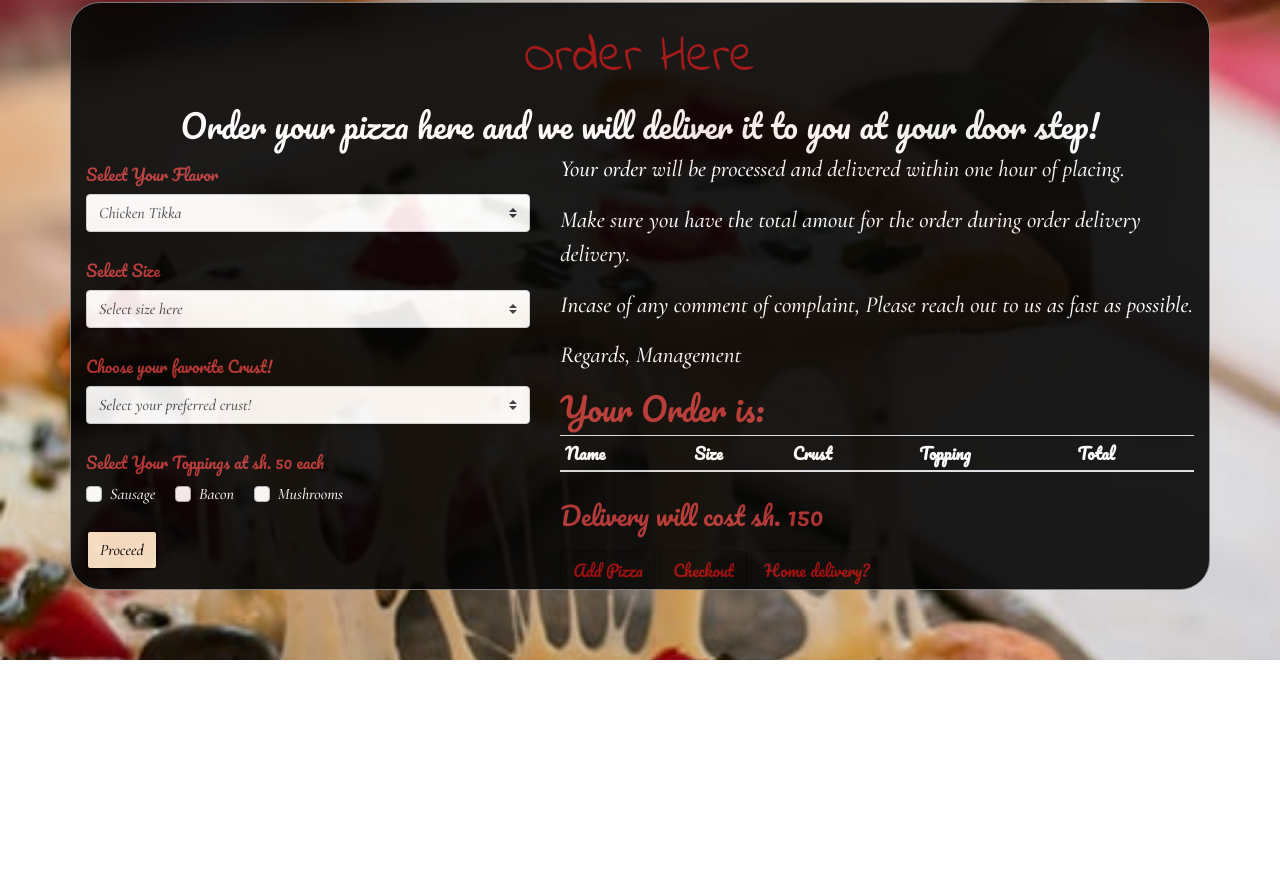
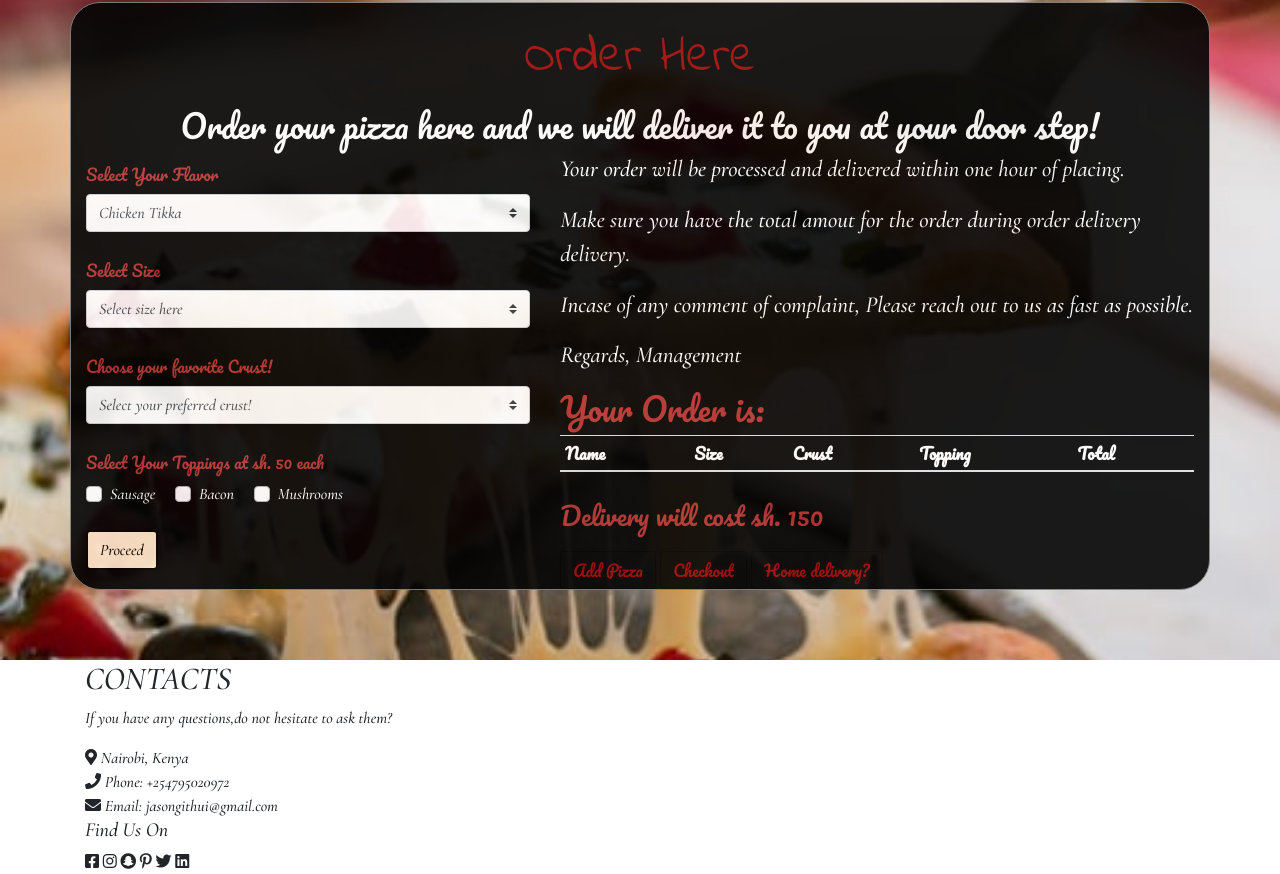
Before and after one commit to jasongithui/wk4-ip, a plain HTML site: page index.html in a window 1280 px wide. Shown: the part 1890-2764 px from the top of the page. Before the commit the page ends 2550 px from the top, so only its background shows below. Drawn offline with nearby package versions, Linux system fonts and the light colour scheme.

Commit message:
add contact section

```diff
--- a/css/styles.css
+++ b/css/styles.css
@@ -247,3 +247,7 @@ header {
     background-color: rgb(7, 7, 7);
     transition: 0.5s ease-in;
 }
+/*--section3--*/
+.section3 {
+    background:
+}
--- a/index.html
+++ b/index.html
@@ -194,23 +194,41 @@
             </div>
           </div>
         </div>
+      </section>
+    </div>
+     <!--Contact section-->
+     <div class="section3">
+       <section>
+        <div class="container">
 
-
-
-
-
-
-      </section>
-
-
+            <h2 class="foot">CONTACTS</h2>
+             <p>If you have any questions,do not hesitate to ask them?</p>
+               <i class="fas fa-map-marker-alt"></i> Nairobi, Kenya<br>
+               <i class="fa fa-phone" ></i> Phone: +254795020972<br>
+               <i class="fa fa-envelope "> </i> Email: jasongithui@gmail.com<br>
+       </section>
+     </div>
+<!--Footer Section-->
+<div class="section3">
+<section>
+  <footer>
+   <div class="container">
+    <h5>Find Us On</h5>
+    <i class="fab fa-facebook-square"></i>
+    <i class="fab fa-instagram"></i>
+    <i class="fab fa-snapchat"></i>
+    <i class="fab fa-pinterest-p"></i>
+    <i class="fab fa-twitter"></i>
+    <i class="fab fa-linkedin"></i>
 
     </div>
+   </div>
 
+   </footer>
 
+ </section>
 
-
-
-
+</div>
 
 
 
```
